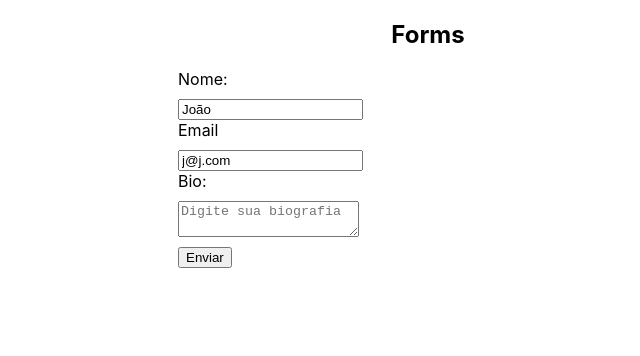
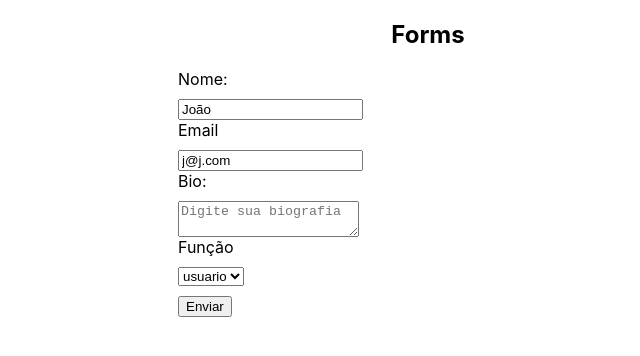
Before and after one commit to gabsbento/curso-react, a React (Create React App) app: page / in a window 1280 px wide. Shown: the top 356 px of the page, without its empty margins (212-852 px from the left). Built offline with nearby package versions, Linux system fonts and the light colour scheme.

Commit message:
:sparkles: feat: select

```diff
--- a/src/forms/MyForm.jsx
+++ b/src/forms/MyForm.jsx
@@ -5,12 +5,13 @@ function MyForm({ user }) {
   const [name, setName] = React.useState(user ? user.name : "");
   const [email, setEmail] = React.useState(user ? user.email : "");
   const [bio, setBio] = React.useState("");
+  const [role, setRole] = React.useState("");
 
   const handleName = (e) => setName(e.target.value);
 
   const handleSubmit = (e) => {
     e.preventDefault();
-    console.log("enviando form");
+    console.log("enviando form", role, name, email, bio);
     setName("");
     setEmail("");
   };
@@ -51,6 +52,18 @@ function MyForm({ user }) {
             value={bio}
           ></textarea>
         </label>
+        <label>
+          <span>Função</span>
+          <select
+            name="role"
+            onChange={(e) => setRole(e.target.value)}
+            value={role}
+          >
+            <option value="user">usuario</option>
+            <option value="editor">editor</option>
+            <option value="admin">admin</option>
+          </select>
+        </label>
         <input type="submit" value="Enviar" />
       </form>
     </div>
```
